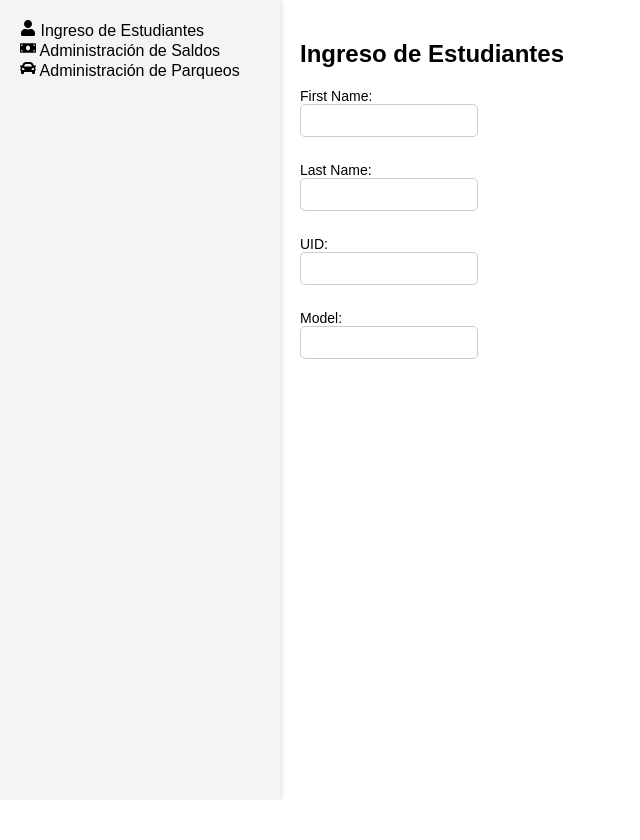
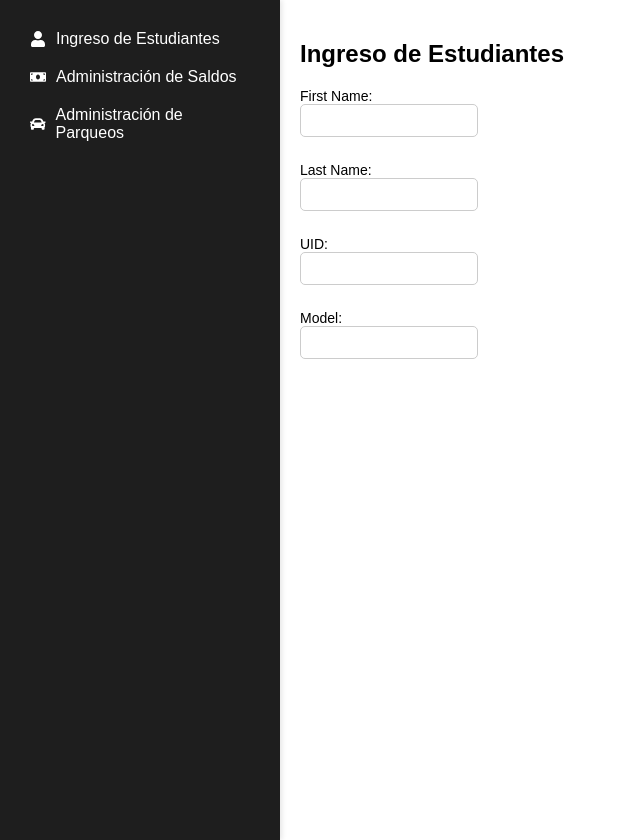
Before and after one commit to KevinPalaciosQ/ACE2_2S24_G5, a React (Create React App) app in the folder Proyecto1/cliente/: page / in a window 1280 px wide. Shown: the whole page, without its empty margins (0-640 px from the left). Before the commit the page ends 800 px from the top, so only its background shows below. Built offline with nearby package versions, Linux system fonts and the light colour scheme.

Commit message:
update sidebar

```diff
--- a/Proyecto1/cliente/src/App.css
+++ b/Proyecto1/cliente/src/App.css
@@ -69,3 +69,25 @@ body {
   border: 1px solid #ccc;
   border-radius: 5px;
 }
+.sidebar {
+  background-color: #1e1e1e; /* Color de fondo oscuro */
+  color: #ffffff; /* Color del texto en blanco */
+  height: 100vh;
+  padding: 20px;
+}
+
+.menu-item {
+  display: flex;
+  align-items: center;
+  padding: 10px;
+  cursor: pointer;
+  color: #ffffff; /* Color del texto */
+}
+
+.menu-item:hover {
+  background-color: #333333; /* Efecto hover en un tono gris oscuro */
+}
+
+.menu-item svg {
+  margin-right: 10px; /* Espaciado para los iconos */
+}
```
